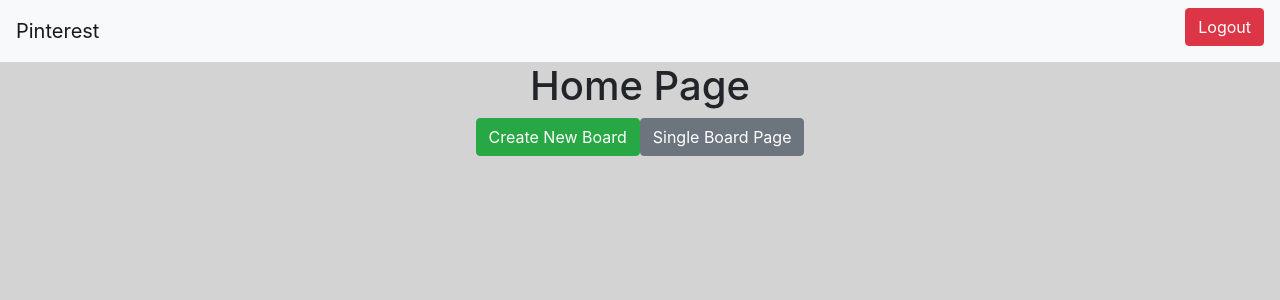
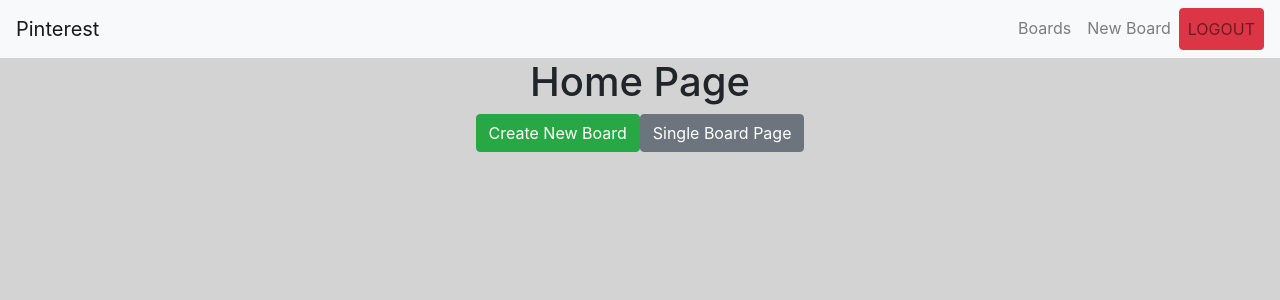
Before and after one commit to rarceneaux/pinterest-routing, a React (Create React App) app: page / in a window 1280 px wide. Shown: the top 300 px of the page. Built offline with nearby package versions, Linux system fonts and the light colour scheme; no server answers; sample sign-in values are in the browser's storage.

Commit message:
better than b4

```diff
--- a/src/App/App.js
+++ b/src/App/App.js
@@ -50,8 +50,8 @@
     const { authed } = this.state;
     return (
     <div className="App">
+    <Router>
       <MyNavbar authed={authed}/>
-    <Router>
       <Switch>
         <PrivateRoute path="/" exact component={Home} authed={authed}/>
         <PrivateRoute path="/board/new" exact component={NewBoard} authed={authed}/>
--- a/src/components/pages/shared/MyNavbar.js
+++ b/src/components/pages/shared/MyNavbar.js
@@ -1,4 +1,5 @@
 import React from 'react';
+import { Link } from 'react-router-dom';
 import PropTypes from 'prop-types';
 import firebase from 'firebase/app';
 import 'firebase/auth';
@@ -16,18 +17,29 @@
 
   render() {
     const { authed } = this.props;
+    const buildNavbar = () => {
+      if (authed) {
+        return (
+          <ul className="navbar-nav ml-auto">
+            <li className="nav-item"><Link className="nav-link" to="/">Boards</Link></li>
+            <li className="nav-item"><Link className="nav-link" to="/board/new">New Board</Link></li>
+            <li className="nav-item"><button className="nav-link btn btn-danger" onClick={this.logMeOut}>LOGOUT</button></li>
+           </ul>
+        );
+      }
+
+      return (<ul className="navbar-nav ml-auto"></ul>);
+    };
+
     return (
       <div className="MyNavbar">
         <nav class="navbar navbar-expand-lg navbar-light bg-light">
-          <a class="navbar-brand" href="/">Pinterest</a>
+          <Link className="navbar-brand" to="/">Pinterest</Link>
           <button class="navbar-toggler" type="button" data-toggle="collapse" data-target="#navbarSupportedContent" aria-controls="navbarSupportedContent" aria-expanded="false" aria-label="Toggle navigation">
             <span class="navbar-toggler-icon"></span>
           </button>
           <div class="collapse navbar-collapse" id="navbarSupportedContent">
-            <ul className="navbar-nav mr-auto mt-2 mt-lg-0"></ul>
-            <div class="my-2 mt-lg-0">
-              {authed && (<button className="nav-linsk btn btn-danger" onClick={this.logMeOut}>Logout</button>)}
-            </div>
+            { buildNavbar() }
           </div>
         </nav>
       </div>
```
